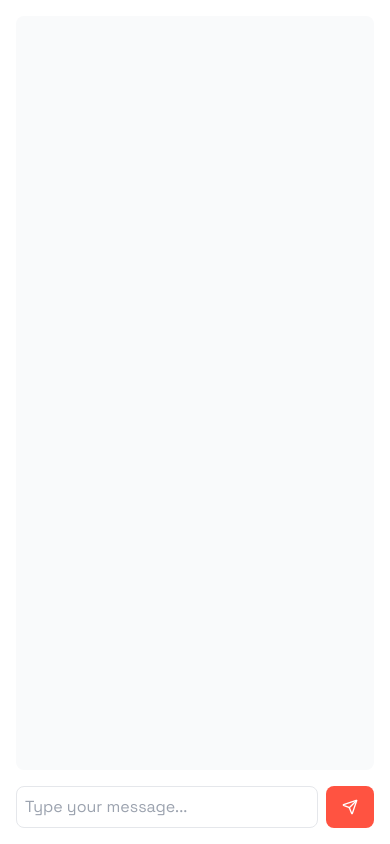
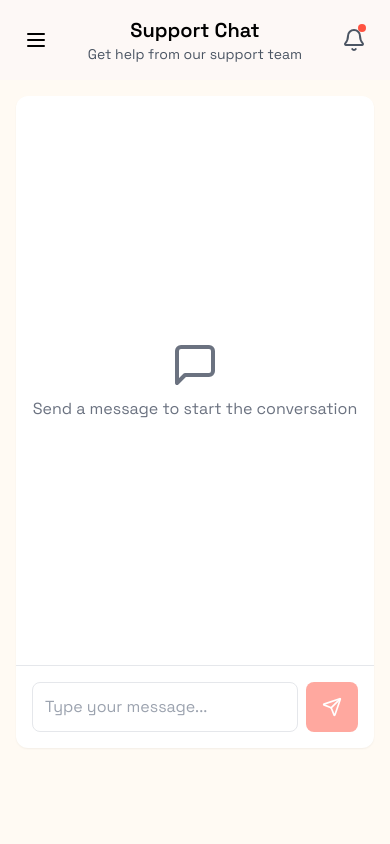
Before and after one commit to MaaniMaaz/Simply, a React (Vite) app: page /support in a window 390 px wide. Built offline with nearby package versions, Linux system fonts and the light colour scheme; the HTML template or start-up script is replaced by a standard one.

Commit message:
User and Admin Support pages
Fixed the User and Admin support pages in aspect to interface, responsiveness and Side bar issue resolved in both pages in mobile view

```diff
--- a/src/pages/AdminPages/Support.jsx
+++ b/src/pages/AdminPages/Support.jsx
@@ -1,10 +1,25 @@
 import React, { useState, useEffect } from 'react';
-import { MessageSquare, Send } from 'lucide-react';
+import { MessageSquare, Send, Search, ChevronLeft } from 'lucide-react';
 
 const AdminSupport = () => {
   const [chats, setChats] = useState([]);
   const [activeChat, setActiveChat] = useState(null);
   const [newMessage, setNewMessage] = useState('');
+  const [searchQuery, setSearchQuery] = useState('');
+  const [showChatList, setShowChatList] = useState(true);
+
+  useEffect(() => {
+    // Handle chat list visibility on resize
+    const handleResize = () => {
+      if (window.innerWidth >= 768) {
+        setShowChatList(true);
+      }
+    };
+
+    handleResize();
+    window.addEventListener('resize', handleResize);
+    return () => window.removeEventListener('resize', handleResize);
+  }, []);
 
   useEffect(() => {
     // Dummy data
@@ -51,25 +66,60 @@ const AdminSupport = () => {
     setNewMessage('');
   };
 
+  const filteredChats = chats.filter(chat =>
+    chat.userName.toLowerCase().includes(searchQuery.toLowerCase())
+  );
+
+  const handleChatSelect = (chat) => {
+    setActiveChat(chat);
+    if (window.innerWidth < 768) {
+      setShowChatList(false);
+    }
+  };
+
+
+
 return (
-    <div className="flex h-screen">
+  <div className="p-4 md:p-8 space-y-6">
+    {/* Header */}
+    <div>
+      <h1 className="text-2xl font-bold text-gray-900 mb-2">Support Tickets</h1>
+      <p className="text-gray-600">Manage support conversations with users</p>
+    </div>
+
+    {/* Chat Interface */}
+    <div className="bg-white rounded-xl border shadow-sm overflow-hidden">
+      <div className="flex h-[calc(100vh-16rem)]">
         {/* Chat List */}
-      <div className="w-1/4 border-r">
+        {(showChatList || window.innerWidth >= 768) && (
+          <div className="w-full md:w-80 border-r">
             <div className="p-4">
-          <h2 className="text-xl font-bold mb-4">Support Chats</h2>
+              <div className="relative mb-4">
+                <input
+                  type="text"
+                  placeholder="Search chats..."
+                  value={searchQuery}
+                  onChange={(e) => setSearchQuery(e.target.value)}
+                  className="w-full pl-10 pr-4 py-2 border rounded-lg focus:ring-[#FF5341] focus:border-[#FF5341]"
+                />
+                <Search className="w-5 h-5 text-gray-400 absolute left-3 top-1/2 transform -translate-y-1/2" />
+              </div>
+
               <div className="space-y-2">
-            {chats.map((chat) => (
+                {filteredChats.map((chat) => (
                   <div
                     key={chat.id}
-                onClick={() => setActiveChat(chat)}
-                className={`p-3 rounded-lg cursor-pointer ${
+                    onClick={() => handleChatSelect(chat)}
+                    className={`p-4 rounded-xl cursor-pointer transition-colors ${
                       activeChat?.id === chat.id
                         ? 'bg-[#FF5341] text-white'
-                    : 'bg-gray-100 hover:bg-gray-200'
+                        : 'hover:bg-gray-100'
                     }`}
                   >
-                <h3 className="font-medium">{chat.userName}</h3>
-                <p className="text-sm opacity-80">
+                    <h3 className="font-medium mb-1">{chat.userName}</h3>
+                    <p className={`text-sm ${
+                      activeChat?.id === chat.id ? 'text-white/80' : 'text-gray-500'
+                    }`}>
                       {chat.messages[chat.messages.length - 1]?.text.substring(0, 30)}...
                     </p>
                   </div>
@@ -77,39 +127,55 @@ const AdminSupport = () => {
               </div>
             </div>
           </div>
+        )}
 
         {/* Chat Area */}
-      <div className="flex-1 flex flex-col">
+        <div className={`flex-1 flex flex-col ${!showChatList || window.innerWidth >= 768 ? 'block' : 'hidden'}`}>
           {activeChat ? (
             <>
               <div className="p-4 border-b">
+                <div className="flex items-center">
+                  {window.innerWidth < 768 && (
+                    <button
+                      onClick={() => setShowChatList(true)}
+                      className="mr-3 p-1 hover:bg-gray-100 rounded-lg md:hidden"
+                    >
+                      <ChevronLeft className="w-5 h-5" />
+                    </button>
+                  )}
+                  <div>
                     <h3 className="font-bold text-lg">{activeChat.userName}</h3>
+                    <p className="text-sm text-gray-500">Active Now</p>
+                  </div>
+                </div>
               </div>
 
-            <div className="flex-1 overflow-y-auto p-4 space-y-4">
+              <div className="flex-1 overflow-y-auto p-4 space-y-4 bg-gray-50">
                 {activeChat.messages.map((msg) => (
                   <div
                     key={msg.id}
                     className={`flex ${msg.sender === 'admin' ? 'justify-end' : 'justify-start'}`}
                   >
-                  <div className={`max-w-[70%] rounded-lg p-3 ${
-                    msg.sender === 'admin' ? 'bg-[#FF5341] text-white' : 'bg-gray-100'
+                    <div className={`max-w-[85%] md:max-w-[70%] rounded-xl p-3 ${
+                      msg.sender === 'admin'
+                        ? 'bg-[#FF5341] text-white'
+                        : 'bg-white'
                     }`}>
-                    <p>{msg.text}</p>
+                      <p className="break-words">{msg.text}</p>
                       <p className="text-xs opacity-70 mt-1">{msg.timestamp}</p>
                     </div>
                   </div>
                 ))}
               </div>
 
-            <div className="p-4 border-t">
+              <div className="p-4 border-t bg-white">
                 <div className="flex gap-2">
                   <input
                     type="text"
                     value={newMessage}
                     onChange={(e) => setNewMessage(e.target.value)}
                     placeholder="Type your message..."
-                  className="flex-1 p-2 border rounded-lg focus:ring-[#FF5341]"
+                    className="flex-1 p-3 border rounded-lg focus:ring-[#FF5341] focus:border-[#FF5341]"
                     onKeyPress={(e) => {
                       if (e.key === 'Enter') handleSendMessage();
                     }}
@@ -117,15 +183,15 @@ const AdminSupport = () => {
                   <button
                     onClick={handleSendMessage}
                     disabled={!newMessage.trim()}
-                  className="bg-[#FF5341] text-white px-4 py-2 rounded-lg hover:bg-[#FF5341]/90"
+                    className="bg-[#FF5341] text-white px-4 py-2 rounded-lg hover:bg-[#FF5341]/90 transition-colors disabled:opacity-50 disabled:cursor-not-allowed"
                   >
-                  <Send className="w-4 h-4" />
+                    <Send className="w-5 h-5" />
                   </button>
                 </div>
               </div>
             </>
           ) : (
-          <div className="flex-1 flex items-center justify-center">
+            <div className="flex-1 flex items-center justify-center bg-gray-50">
               <div className="text-center text-gray-500">
                 <MessageSquare className="w-12 h-12 mx-auto mb-2" />
                 <p>Select a chat to view conversation</p>
@@ -134,6 +200,8 @@ const AdminSupport = () => {
           )}
         </div>
       </div>
+    </div>
+  </div>
 );
 };
 
--- a/src/pages/UserPages/CustomerSupport.jsx
+++ b/src/pages/UserPages/CustomerSupport.jsx
@@ -1,12 +1,27 @@
-//src/pages/UserPages/CustomerSupport.jsx
-import React, { useState } from 'react';
+import React, { useState, useEffect } from 'react';
 import Sidebar from '../../components/Shared/Sidebar';
-import { MessageSquare, Send } from 'lucide-react';
+import { MessageSquare, Send, MenuIcon, Bell } from 'lucide-react';
+import { useNavigate } from 'react-router-dom';
 
 const CustomerSupport = () => {
   const [isSidebarCollapsed, setIsSidebarCollapsed] = useState(false);
   const [messages, setMessages] = useState([]);
   const [newMessage, setNewMessage] = useState('');
+  const navigate = useNavigate();
+
+  useEffect(() => {
+    const handleResize = () => {
+      if (window.innerWidth >= 768) {
+        setIsSidebarCollapsed(false);
+      } else {
+        setIsSidebarCollapsed(true);
+      }
+    };
+
+    handleResize();
+    window.addEventListener('resize', handleResize);
+    return () => window.removeEventListener('resize', handleResize);
+  }, []);
 
   const handleSendMessage = () => {
     if (!newMessage.trim()) return;
@@ -21,7 +36,6 @@ const CustomerSupport = () => {
     setMessages([...messages, userMessage]);
     setNewMessage('');
 
-    // Simulate admin response
     setTimeout(() => {
       const adminResponse = {
         id: Date.now() + 1,
@@ -34,38 +48,89 @@ const CustomerSupport = () => {
   };
 
   return (
-    <div className="flex min-h-screen">
+    <div className="flex min-h-screen bg-[#FFFAF3]">
+      {/* Sidebar - Hidden on mobile */}
       <div className="hidden md:block md:fixed md:left-0 md:h-screen z-50">
         <Sidebar isCollapsed={isSidebarCollapsed} setIsCollapsed={setIsSidebarCollapsed} />
       </div>
 
-      <div className={`flex-1 ${isSidebarCollapsed ? 'md:ml-20' : 'md:ml-64'} transition-all duration-300`}>
-        <div className="flex flex-col h-screen p-4">
+      {/* Main Content */}
+      <div className={`flex-1 w-full ${isSidebarCollapsed ? 'md:ml-20' : 'md:ml-64'} transition-all duration-300`}>
+        {/* Navbar */}
+        <div className="sticky top-0 w-full bg-[#FDF8F6] py-4 z-10">
+          <div className="max-w-7xl mx-auto px-4 sm:px-6">
+            <div className="flex justify-between items-center">
+              <button
+                className="md:hidden flex items-center p-2 rounded-lg hover:bg-gray-100"
+                onClick={() => setIsSidebarCollapsed(!isSidebarCollapsed)}
+              >
+                <MenuIcon className="h-6 w-6" />
+              </button>
+              <div className="flex-1 text-center md:text-left">
+                <h1 className="text-xl font-semibold">Support Chat</h1>
+                <p className="text-sm text-gray-600">Get help from our support team</p>
+              </div>
+              <div className="relative">
+                <button
+                  onClick={() => navigate('/notifications')}
+                  className="hover:bg-gray-100 p-2 rounded-lg transition-colors"
+                >
+                  <Bell className="w-6 h-6 text-gray-600" />
+                  <span className="absolute top-1 right-2 w-2 h-2 bg-[#FF5341] rounded-full"></span>
+                </button>
+              </div>
+            </div>
+          </div>
+        </div>
+
+        {/* Mobile Sidebar */}
+        {!isSidebarCollapsed && (
+          <div className="fixed inset-0 bg-black bg-opacity-50 z-40 md:hidden" onClick={() => setIsSidebarCollapsed(true)}>
+            <div className="fixed inset-y-0 left-0 w-64 bg-white" onClick={e => e.stopPropagation()}>
+              <Sidebar isCollapsed={false} setIsCollapsed={setIsSidebarCollapsed} />
+            </div>
+          </div>
+        )}
+
+        {/* Chat Container */}
+        <div className="max-w-4xl mx-auto p-4">
+          <div className="bg-white rounded-xl shadow-sm">
+            <div className="flex flex-col h-[calc(100vh-12rem)]">
               {/* Chat Messages */}
-          <div className="flex-1 overflow-y-auto bg-gray-50 rounded-lg p-4 mb-4">
-            {messages.map((message) => (
+              <div className="flex-1 overflow-y-auto p-4 space-y-4">
+                {messages.length === 0 ? (
+                  <div className="flex flex-col items-center justify-center h-full text-gray-500">
+                    <MessageSquare className="w-12 h-12 mb-2" />
+                    <p>Send a message to start the conversation</p>
+                  </div>
+                ) : (
+                  messages.map((message) => (
                     <div
                       key={message.id}
-                className={`flex ${message.sender === 'user' ? 'justify-end' : 'justify-start'} mb-4`}
+                      className={`flex ${message.sender === 'user' ? 'justify-end' : 'justify-start'}`}
                     >
-                <div className={`max-w-[70%] rounded-lg p-3 ${
-                  message.sender === 'user' ? 'bg-[#FF5341] text-white' : 'bg-white border'
+                      <div className={`max-w-[85%] md:max-w-[70%] rounded-xl p-3 ${
+                        message.sender === 'user'
+                          ? 'bg-[#FF5341] text-white'
+                          : 'bg-gray-100'
                       }`}>
-                  <p>{message.text}</p>
+                        <p className="break-words">{message.text}</p>
                         <p className="text-xs opacity-70 mt-1">{message.timestamp}</p>
                       </div>
                     </div>
-            ))}
+                  ))
+                )}
               </div>
 
               {/* Message Input */}
+              <div className="p-4 border-t">
                 <div className="flex gap-2">
                   <input
                     type="text"
                     value={newMessage}
                     onChange={(e) => setNewMessage(e.target.value)}
                     placeholder="Type your message..."
-              className="flex-1 p-2 border rounded-lg focus:ring-[#FF5341]"
+                    className="flex-1 p-3 border rounded-lg focus:ring-[#FF5341] focus:border-[#FF5341]"
                     onKeyPress={(e) => {
                       if (e.key === 'Enter') handleSendMessage();
                     }}
@@ -73,10 +138,13 @@ const CustomerSupport = () => {
                   <button
                     onClick={handleSendMessage}
                     disabled={!newMessage.trim()}
-              className="bg-[#FF5341] text-white px-4 py-2 rounded-lg hover:bg-[#FF5341]/90"
+                    className="bg-[#FF5341] text-white px-4 py-2 rounded-lg hover:bg-[#FF5341]/90 transition-colors disabled:opacity-50 disabled:cursor-not-allowed"
                   >
-              <Send className="w-4 h-4" />
+                    <Send className="w-5 h-5" />
                   </button>
+                </div>
+              </div>
+            </div>
           </div>
         </div>
       </div>
```
Lines whose indentation alone changed are shown as unchanged.
